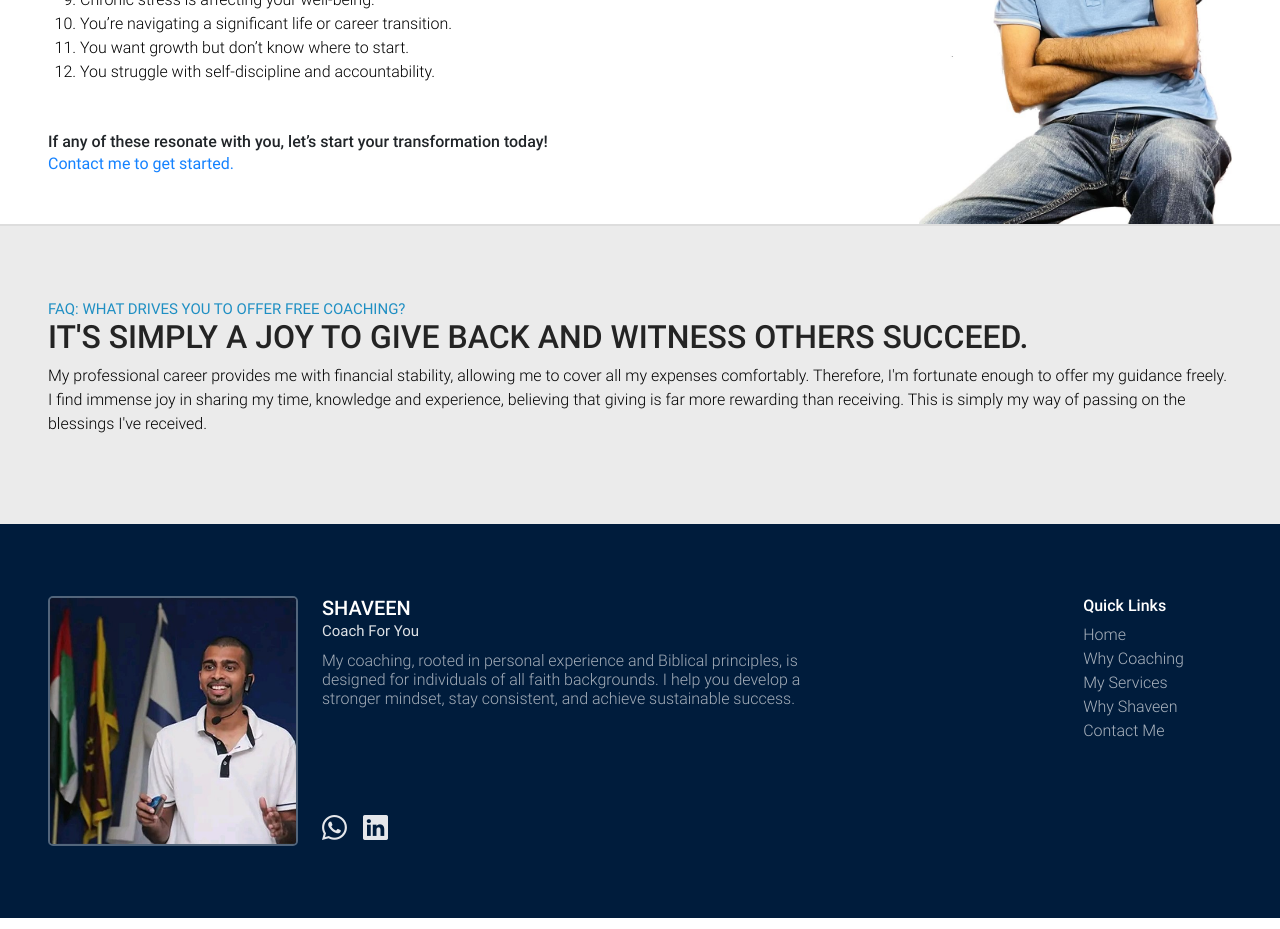
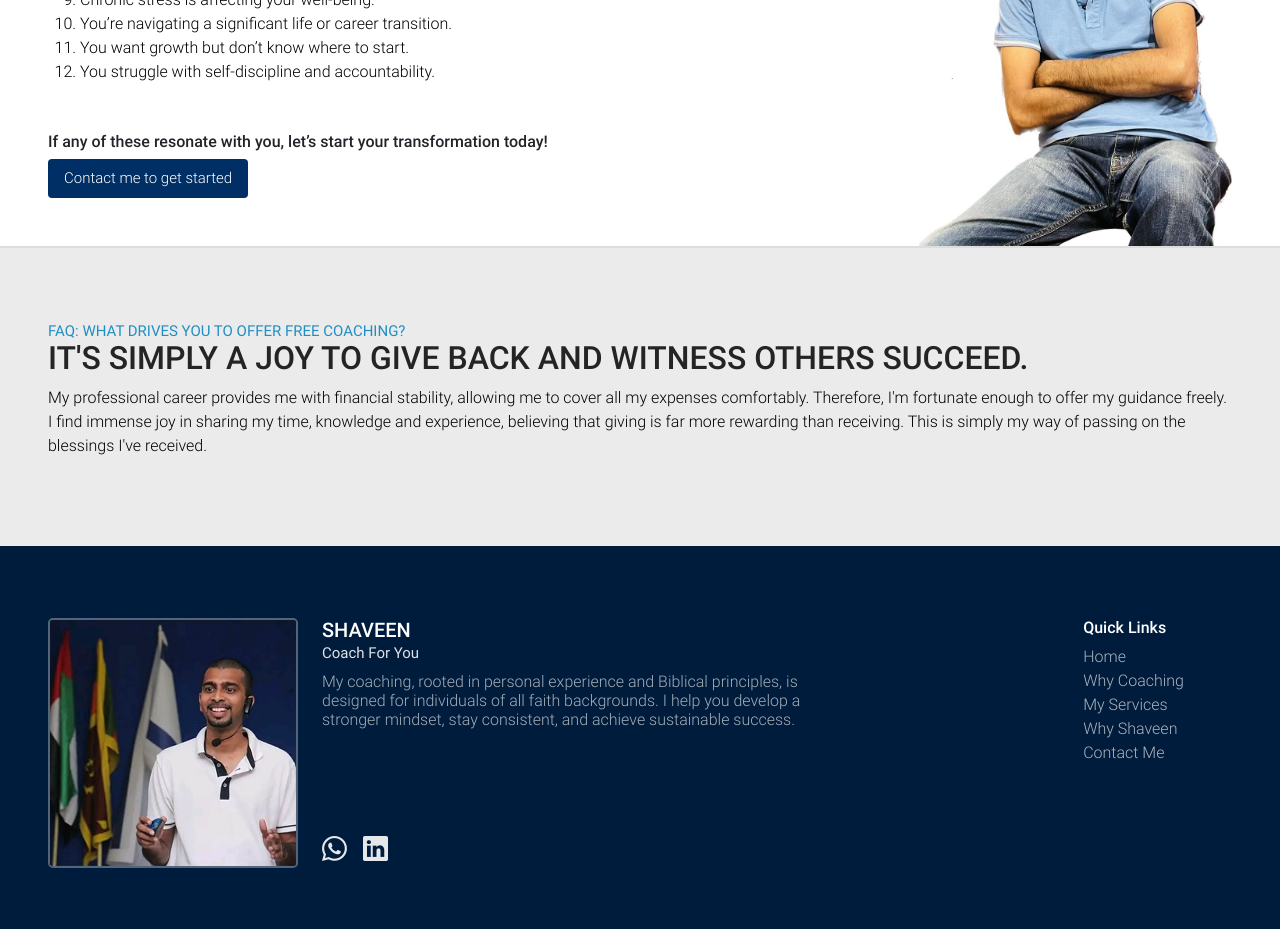
Before and after one commit to Chamith-H/shaveen-web, a React (Vite) app: page /why-coaching in a window 1280 px wide. Shown: the part 860-1789 px from the top of the page. Built offline with nearby package versions, Linux system fonts and the light colour scheme.

Commit message:
new changes

```diff
--- a/src/components/pages/WhyCoaching.jsx
+++ b/src/components/pages/WhyCoaching.jsx
@@ -61,13 +61,17 @@ export const WhyCoaching = () => {
                 <li>You struggle with self-discipline and accountability.</li>
               </ol>
 
-              <div className="mt-5 coach-con">
-                <h6 className="mb-0">
+              <div className="mt-5 coach-con d-flex flex-column align-items-center d-md-block">
+                <h6 className="mb-0 text-center text-md-start">
                   If any of these resonate with you, let’s start your
                   transformation today!{" "}
                 </h6>
 
-                <a href="/contact-shaveen">Contact me to get started.</a>
+                <a href="/contact-shaveen">
+                  <button className="contact-me-button px-3 py-2 mt-2">
+                    Contact me to get started
+                  </button>
+                </a>
               </div>
             </div>
 
--- a/src/styles/pages/WhyCoaching.css
+++ b/src/styles/pages/WhyCoaching.css
@@ -43,9 +43,10 @@
 }
 
 .coach-con a {
-  font-family: "R3";
+  font-family: "R4";
   color: rgba(0, 119, 255, 0.923);
   text-decoration: none;
+  font-size: 15px;
 }
 
 .coach-new-serv {
@@ -53,6 +54,13 @@
   border-top-style: solid;
   border-width: 2px;
   border-top-color: #dddddd;
+}
+
+.contact-me-button {
+  border-style: none;
+  border-radius: 4px;
+  background-color: rgb(0, 47, 101);
+  color: #ffffff;
 }
 
 @media (max-width: 768px) {
```
